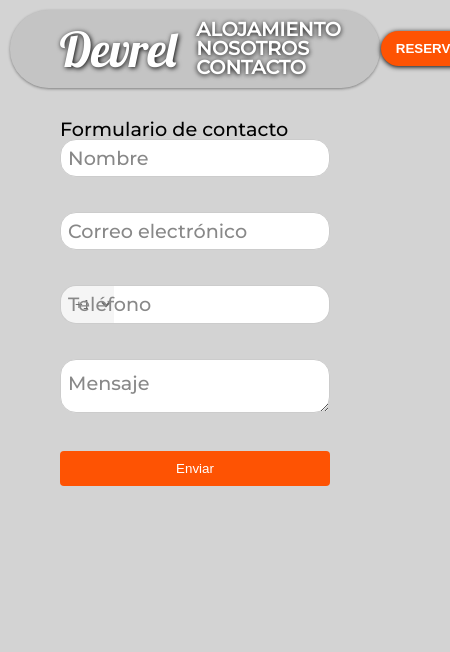
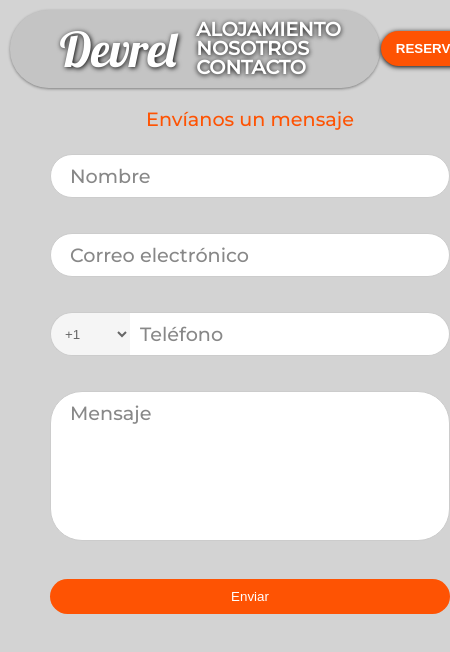
Before and after one commit to LucasIvan/cacTPO-1, a plain HTML site: page contacto.html in a window 390 px wide. Shown: the whole page, 450 px wide, since content can reach past the window. Drawn offline with Linux system fonts and the light colour scheme.

Commit message:
actualizacion-estilos

```diff
--- a/contacto.html
+++ b/contacto.html
@@ -8,8 +8,8 @@
     <link rel="stylesheet" href="./styles/styles.css">
     <link rel="stylesheet" href="./styles/styles-contacto.css">
 
-    <title>Alojamiento</title>
-    <link rel="shortcut icon" href="favicon.ico">
+    <title>Contacto</title>
+    <link rel="shortcut icon" href="./img/favicon.ico">
 </head>
 
 <body class="cuerpo">
@@ -18,7 +18,7 @@
     <main class="main">
 
         <div class="cont-form">
-            <h3>Formulario de contacto</h3>
+            <h3 class="titulo-formulario">Envíanos un mensaje</h3>
             <form action="#" method="POST">
                 <div class="campo">
                     <input type="text" id="nombre" name="nombre" required>
@@ -33,10 +33,11 @@
                         <select id="codigo-pais" name="codigo-pais">
                             <option value="+1">+1</option>
                             <option value="+52">+52</option>
+                            <option value="+52">+54</option>
                             <option value="+34">+34</option>
-                            <!-- Agrega más opciones según sea necesario -->
+                            <!-- Agregar más -->
                         </select>
-                        <input type="text" id="telefono" name="telefono" required>
+                        <input type="text" id="telefono" name="telefono" class="tele-input" required>
                         <label for="telefono">Teléfono</label>
                     </div>
                 </div>
--- a/styles/styles-contacto.css
+++ b/styles/styles-contacto.css
@@ -4,8 +4,15 @@ body {
 }
 
 .cont-form {
+    min-width: 400px;
     max-width: 400px;
     margin: 0 auto;
+}
+
+.titulo-formulario{
+    margin-bottom: 25px;
+    text-align: center;
+    color: #FE5303;
 }
 
 .campo {
@@ -15,35 +22,34 @@ body {
 
 .campo label{
     position: absolute;
-    top: 25%;
-    left: 3%;
+    top: 13px;
+    left: 20px;
     font-size: 1.2rem;
     color: #888;
     transition: 0.2s;
     transform-origin: left top;
 }
 
-input,
-textarea {
+.cont-form input,
+.cont-form textarea {
     font-size: 1.2rem;
-    padding: 10px;
+    padding: 10px 20px;
     width: 100%;
     border: none;
     outline: none;
-    padding: 10px;
-    border-radius: 1rem;
+    border-radius: 2rem;
     border: 1px solid #ccc;
 }
 
-input:focus,
-textarea:focus {
+.cont-form input:focus,
+.cont-form textarea:focus {
     border-bottom-color: #FE5303;
     outline: none;
 }
 
-input:focus+label,
-textarea:focus+label {
-    transform: translateY(-30px) scale(1);
+.cont-form input:focus+label,
+.cont-form textarea:focus+label {
+    top: -15px;
     font-size: 0.75rem;
     color: #FE5303;
 }
@@ -52,49 +58,54 @@ textarea:focus+label {
     display: flex;
 }
 
-select[name="codigo-pais"] {
+.telefono label{
+    left: 90px;
+}
+
+.telefono input:focus+label{
+    top: -15px;
+    left: 25px;
+}
+
+.cont-form select[name="codigo-pais"] {
     width: 20%;
     padding: 10px;
-    border-radius: 1rem 0 0 1rem;
+    border-radius: 2rem 0 0 2rem;
     border: 1px solid #ccc;
     border-right: none;
     background-color: #f5f5f5;
     color: #666;
 }
 
-input[name="telefono"] {
+.cont-form input[name="telefono"] {
     width: 80%;
     padding: 10px;
-    border-radius: 0 1rem 1rem 0;
+    border-radius: 0 2rem 2rem 0;
     border-left: none;
 }
 
-button.btn {
+.cont-form textarea{
+    resize: none;
+    height: 150px;
+}
+
+.cont-form textarea:focus+label {
+    top: -15px;
+}
+
+.cont-form button.btn {
     display: block;
     width: 100%;
     padding: 10px;
     background-color: #FE5303;
     color: #fff;
     border: none;
-    border-radius: 4px;
+    border-radius: 2rem;
     cursor: pointer;
 }
 
-button.btn:hover {
+.cont-form button.btn:hover {
     background-color: #da4501;
     cursor: pointer;
     scale: 1.02;
 }
-
-
-@media (max-width: 600px) {
-    .cont-form {
-        padding: 10px;
-    }
-
-    input[type="text"],
-    input[type="email"],
-    textarea {
-        font-size: 14px;
-    }
-}
```
Also changed, not shown: alojamiento.html (+1 -1 lines), index.html (+10 -8 lines), nosotros.html (+1 -1 lines), styles/styles-index.css (+23 -15 lines), img/calendar.svg (added), img/favicon.ico (renamed from favicon.ico), img/minus.svg (added), img/plus.svg (added), scripts/script.js (line endings or trailing spaces).
